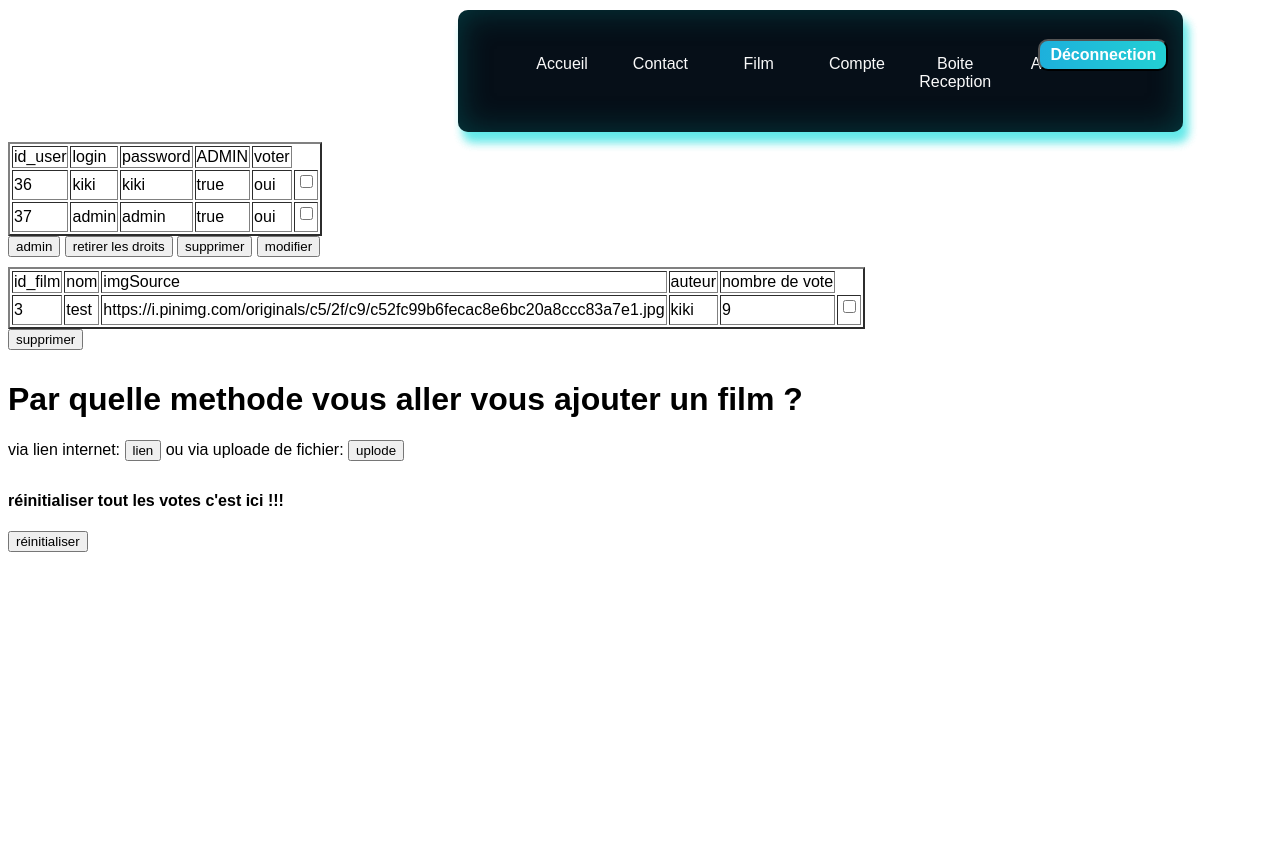
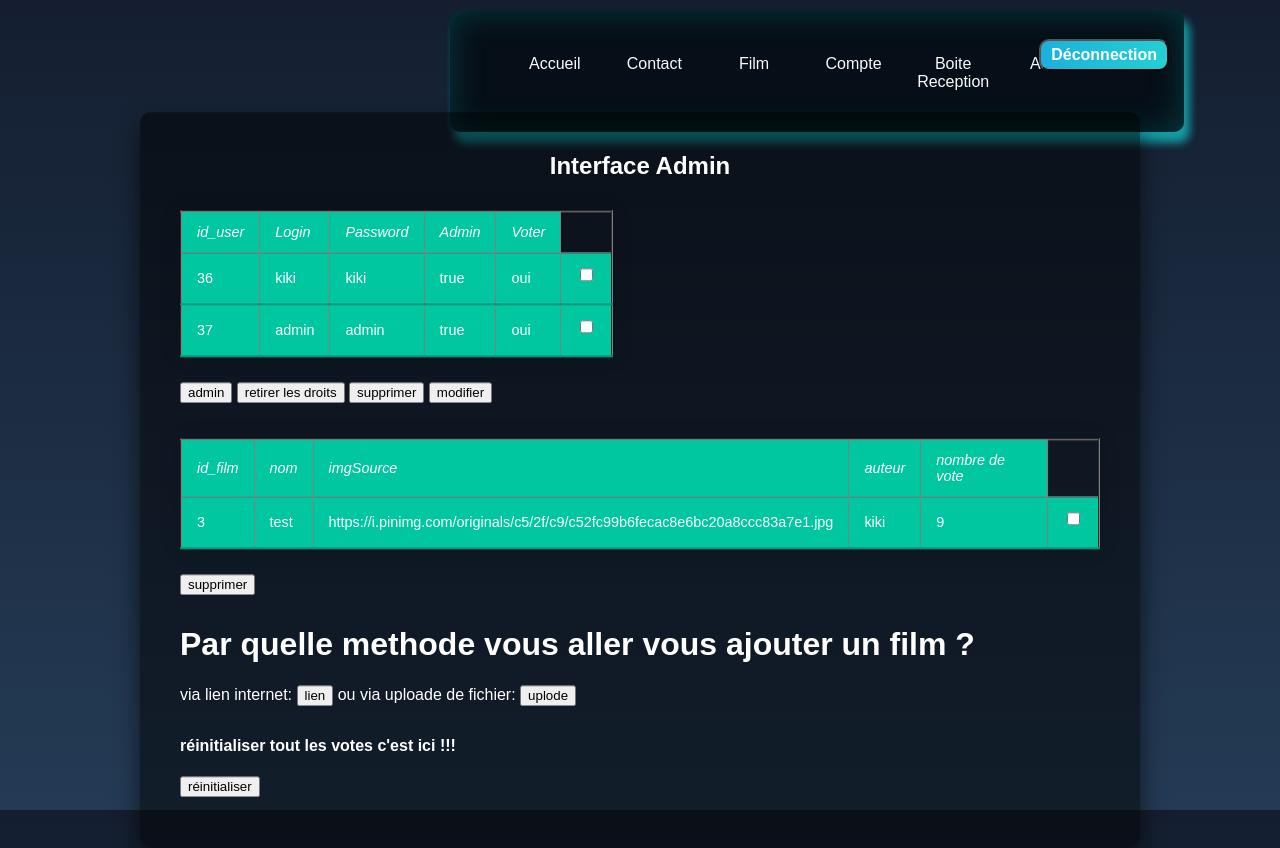
Before and after one commit to kylian-duval/TP_FINAL_PHP_MYSQL, a PHP site: page /admin.php in a window 1280 px wide. Before the commit the page ends 552 px from the top, so only its background shows below. Run offline with PHP 8.4, Linux system fonts and the light colour scheme; a user stored in the database is signed in; data comes from the database, SQL or seed files in the repository; data that the repository does not hold is empty.

Commit message:
ajout admin css et interface

```diff
--- /dev/null
+++ b/admin.css
@@ -0,0 +1,68 @@
+.styled-table {
+    border-collapse: collapse;
+    margin: 25px 0;
+    font-size: 0.9em;
+    font-family: sans-serif;
+    min-width: 400px;
+    border-radius: 5px 5px 0px 0px;
+    box-shadow: 0 0 20px rgba(0, 0, 0, 0.15);
+}
+.styled-table thead tr {
+    background-color: #009879;
+    color: #ffffff;
+    text-align: left;
+    font-style: oblique;
+}
+.styled-table td {
+    background-color: #00c79f;
+    color: #ffffff;
+    text-align: left;
+}
+.styled-table th,
+.styled-table td {
+    padding: 12px 15px;
+}
+.styled-table tbody tr {
+    border-bottom: 1px solid #dddddd;
+}
+
+.styled-table tbody tr:nth-of-type(even) {
+    background-color: #f3f3f3;
+}
+
+.styled-table tbody tr:last-of-type {
+    border-bottom: 2px solid #009879;
+}
+.login-box {
+    position: absolute;
+    top: 60%;
+    left: 50%;
+    width: 1000px;
+    padding: 40px;
+    transform: translate(-50%, -50%);
+    background: rgba(0,0,0,.5);
+    box-sizing: border-box;
+    box-shadow: 0 15px 25px rgba(0,0,0,.6);
+    border-radius: 10px;
+  }
+  body {
+    margin:0;
+    padding:0;
+    font-family: sans-serif;
+    background: linear-gradient(#141e30, #243b55);
+  }
+  .login-box h2 {
+    margin: 0 0 30px;
+    padding: 0;
+    color: #fff;
+    text-align: center;
+  }
+  span{
+      color:white;
+  }
+  h1{
+      color:white;
+  }
+  h4{
+      color:white;
+  }
--- a/admin.php
+++ b/admin.php
@@ -8,8 +8,9 @@ connectionbdd(); ?>
 
 <head>
     <meta charset="UTF-8">
+    <link rel="stylesheet" href="admin.css">
     <meta name="viewport" content="width=device-width, initial-scale=1.0">
-    <title>Document</title>
+    <title>Espace Admin</title>
 </head>
 
 <body>
@@ -19,17 +20,22 @@ connectionbdd(); ?>
 
             //$BDD = new PDO('mysql:host=192.168.65.227; dbname=film;charset=utf8', 'kiki', 'kiki');
             $request = $BDD->query("SELECT * FROM `user` WHERE 1"); ?>
+            <div class="login-box">
+                <h2>Interface Admin </h2>
             <form action="" method="post">
-                <table border="2">
+                <table class ="styled-table" border="2">
+                <thead>
                     <tr>
                         <td>id_user</td>
-                        <td>login</td>
-                        <td>password</td>
-                        <td>ADMIN</td>
-                        <td>voter</td>
+                        <td>Login</td>
+                        <td>Password</td>
+                        <td>Admin</td>
+                        <td>Voter</td>
                     </tr>
+                </thead>
                     <?php
                     while ($tab = $request->fetch()) { ?>
+                    <tbody>
                         <tr>
                             <td><span> <?php echo $tab['id_user'] ?> </span> </td>
                             <td> <?php echo $tab['identifiant'] ?> </td>
@@ -38,6 +44,7 @@ connectionbdd(); ?>
                             <td> <?php echo $tab['vote'] ?> </td>
                             <td><input type="checkbox" id="<?php echo $tab["id_user"] ?>" name="id_user[]" value="<?php echo $tab["id_user"] ?>"></td>
                         </tr>
+                    </tbody>
                     <?php
                     } ?>
                 </table>
@@ -60,7 +67,8 @@ connectionbdd(); ?>
             <?php
             $request = $BDD->query("SELECT * FROM `film` WHERE 1"); ?>
             <form action="" method="post">
-                <table border="2">
+                <table class="styled-table" border="2">
+                    <thead>
                     <tr>
                         <td>id_film</td>
                         <td>nom</td>
@@ -68,8 +76,10 @@ connectionbdd(); ?>
                         <td>auteur</td>
                         <td>nombre de vote</td>
                     </tr>
+                    </thead>
                     <?php
                     while ($tab = $request->fetch()) { ?>
+                    <tbody>
                         <tr>
                             <td><span> <?php echo $tab['id_film'] ?> </span> </td>
                             <td> <?php echo $tab['nom'] ?> </td>
@@ -78,6 +88,7 @@ connectionbdd(); ?>
                             <td> <?php echo $tab['nb_vote'] ?> </td>
                             <td><input type="checkbox" id="<?php echo $tab["id_user"] ?>" name="id_film[]" value="<?php echo $tab["id_film"] ?>"></td>
                         </tr>
+                    </tbody>
                     <?php
                     } ?>
                 </table>
@@ -221,7 +232,7 @@ connectionbdd(); ?>
                 <h4> réinitialiser tout les votes c'est ici !!!</h4>
                 <input type="submit" name="réinitialiser" value="réinitialiser" />
             </form>
-
+        </div>
             <?php if (isset($_POST['réinitialiser'])) {
 
                 $BDD->query("UPDATE `user` SET `vote`='non'");
```
Also changed, not shown: Interface.css (added, +83 -0 lines), mon_compte.php (+30 -21 lines).
